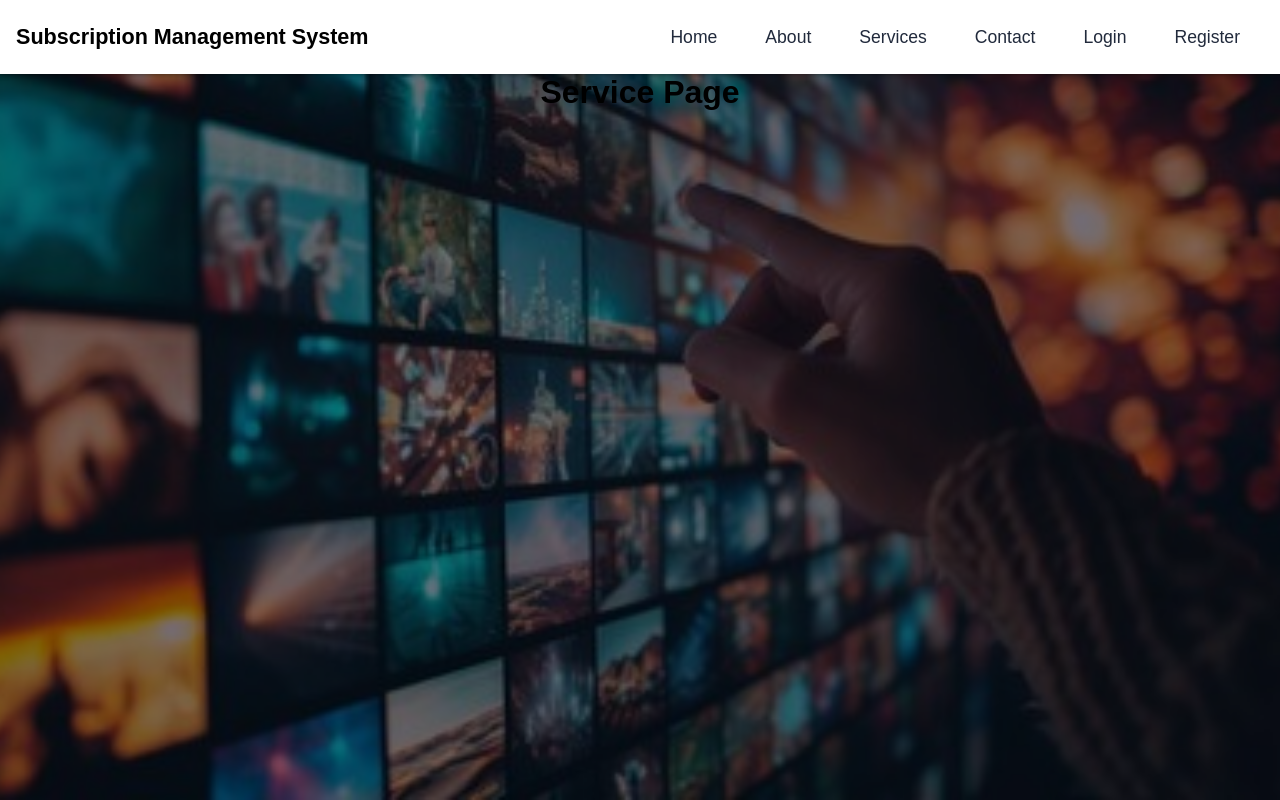
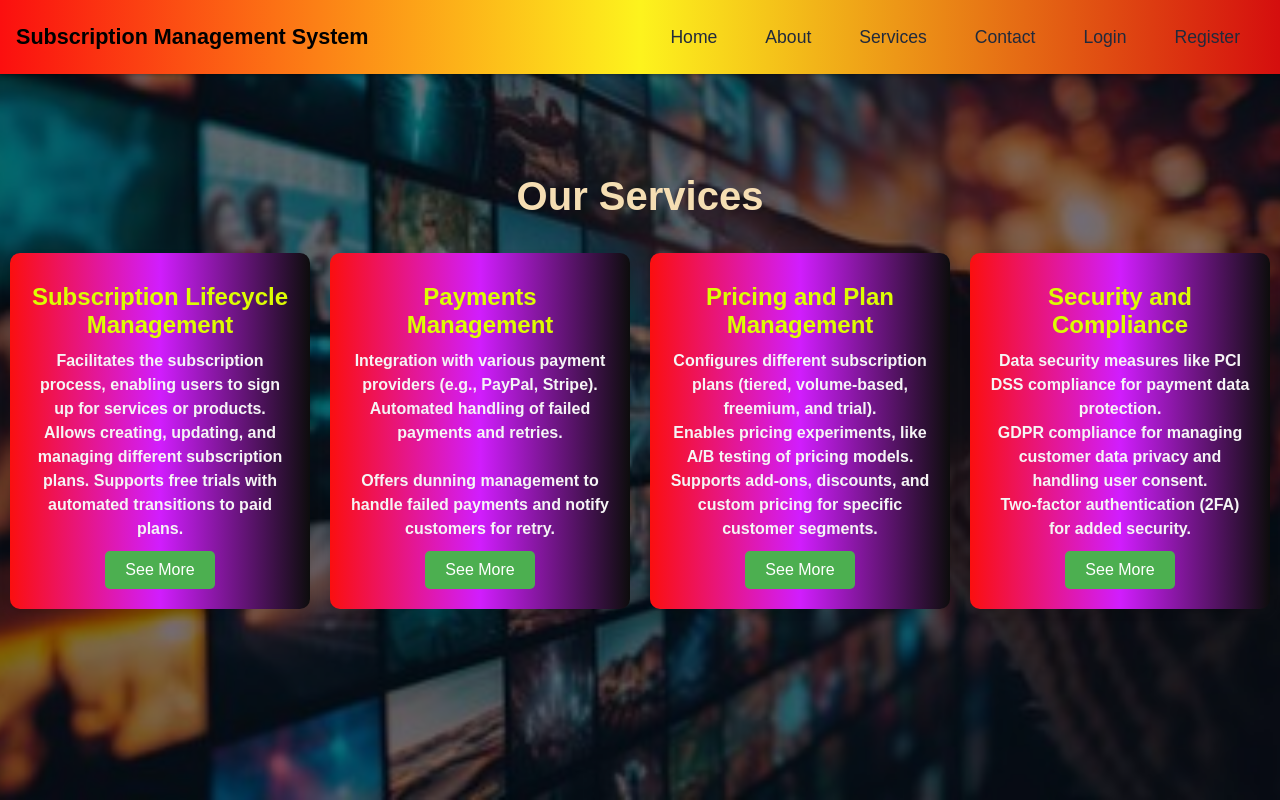
Before and after one commit to MistryMeet23/Subscription-Management-System, a React (Vite) app in the folder SubMaster Frontend/submaster/: page /Services in a window 1280 px wide. Built offline with nearby package versions, Linux system fonts and the light colour scheme.

Commit message:
ui design

```diff
--- a/SubMaster Frontend/submaster/src/Components/About.jsx
+++ b/SubMaster Frontend/submaster/src/Components/About.jsx
@@ -6,7 +6,7 @@ function About() {
     <>
       <Navbar />
       <div className='header'>
-        <h1 style={{ color: "white" }}>About Page</h1>
+        <h1 style={{ color: "wheat" }}>About Page</h1>
       </div>
 
       <p style={{ marginTop: "50px", color: "burlywood", fontSize: "1.2rem", fontWeight: "bold", textAlign: "center" }}>
--- a/SubMaster Frontend/submaster/src/Components/Contact.jsx
+++ b/SubMaster Frontend/submaster/src/Components/Contact.jsx
@@ -1,16 +1,55 @@
-import React from 'react'
-import Navbar from './Navbar'
+import React from 'react';
+import Navbar from './Navbar';
 
 function Contact() {
   return (
     <>
-    <Navbar />
-    <center>
-
-    <h1>Contact Page</h1>
-    </center>
+      <Navbar />
+      <center>
+        <h1 style={{ color: "wheat", marginTop: "20px" }}>Contact Page</h1>
+        <div style={{ display: 'flex', justifyContent: 'center', marginTop: '20px' }}>
+          <div style={{ width: '50%', height: '500px', marginRight: '0.5px' }}>
+            <iframe
+              title="Google Map"
+              src="https://www.google.com/maps/embed?pb=!1m18!1m12!1m3!1d15687059.314462785!2d73.72247860399697!3d20.594588613472155!2m3!1f0!2f0!3f0!3m2!1i1024!2i768!4f13.1!3m3!1m2!1s0x0%3A0x0!2zMjDCsDM1JzM5LjgiTiA3M8KwNDMnMjkuOSJF!5e0!3m2!1sen!2sin!4v1632190634374!5m2!1sen!2sin"
+              width="100%"
+              height="100%"
+              style={{ border: 0 }}
+              allowFullScreen=""
+              loading="lazy"
+            ></iframe>
+          </div>
+          <div style={{ width: '40%', padding: '20px', backgroundColor: '#f5f5f5', borderRadius: '0px' }}>
+            <form>
+              <div style={{ marginBottom: '10px' }}>
+                <label style={{marginRight: "480px"}}>First Name:-</label>
+                <input type="text" name="firstname" placeholder='Enter Your First Name' style={{ width: '100%', padding: '8px', marginTop: '5px' }} />
+              </div>
+              <div style={{ marginBottom: '10px' }}>
+                <label style={{marginRight: "480px"}}>Last Name:-</label>
+                <input type="text" name="lastname" placeholder='Enter Your Last Name' style={{ width: '100%', padding: '8px', marginTop: '5px' }} />
+              </div>
+              <div style={{ marginBottom: '10px' }}>
+                <label style={{marginRight: "520px"}}>Email:-</label>
+                <input type="email" name="email" placeholder='Enter Your Email' style={{ width: '100%', padding: '8px', marginTop: '5px' }} />
+              </div>
+              <div style={{ marginBottom: '10px' }}>
+                <label style={{marginRight: "450px"}}>Phone Number:-</label>
+                <input type="tel" name="phonenumber" placeholder='Enter Your Phone Number' style={{ width: '100%', padding: '8px', marginTop: '5px' }} />
+              </div>
+              <div style={{ marginBottom: '10px' }}>
+                <label style={{marginRight: "490px"}}>Message:-</label>
+                <textarea name="message" rows="4" placeholder='Enter Your Message' style={{ width: '100%', padding: '8px', marginTop: '5px' }}></textarea>
+              </div>
+              <button type="submit" style={{ padding: '10px 20px', backgroundColor: '#4CAF50', color: 'white', border: 'none', borderRadius: '4px', cursor: 'pointer' }}>
+                Submit
+              </button>
+            </form>
+          </div>
+        </div>
+      </center>
     </>
-  )
+  );
 }
 
-export default Contact
+export default Contact;
--- /dev/null
+++ b/SubMaster Frontend/submaster/src/Components/Services.css
@@ -0,0 +1,66 @@
+h1 {
+    font-size: 2.5rem;
+    color: #333;
+    margin-bottom: 1rem;
+}
+
+.row {
+    display: flex;
+    justify-content: center;
+    gap: 20px;
+    flex-wrap: wrap;
+}
+
+.box {
+    width: 300px;
+    background: rgb(251, 15, 15);
+    background: linear-gradient(90deg, rgba(251, 15, 15, 1) 0%, rgba(209, 29, 253, 1) 50%, rgba(13, 13, 13, 1) 100%);
+    border-radius: 10px;
+    box-shadow: 0 4px 8px rgba(0, 0, 0, 0.1);
+    padding: 20px;
+    text-align: center;
+    transition: transform 0.3s;
+    cursor: pointer;
+}
+
+.box:hover {
+    transform: translateY(-10px);
+}
+
+
+/* Heading for service title */
+
+.box h3 {
+    font-size: 1.5rem;
+    color: rgb(220, 253, 2);
+    margin: 10px 0;
+}
+
+
+/* Paragraph style */
+
+.box p {
+    font-size: 1rem;
+    color: whitesmoke;
+    font-weight: bold;
+    line-height: 1.5;
+}
+
+
+/* Button styling */
+
+.btn {
+    background-color: #4CAF50;
+    color: white;
+    padding: 10px 20px;
+    border: none;
+    border-radius: 5px;
+    font-size: 1rem;
+    cursor: pointer;
+    transition: background-color 0.3s;
+    margin-top: 10px;
+}
+
+.btn:hover {
+    background-color: #45a049;
+}
--- a/SubMaster Frontend/submaster/src/Components/Services.jsx
+++ b/SubMaster Frontend/submaster/src/Components/Services.jsx
@@ -1,13 +1,50 @@
 import React from 'react'
 import Navbar from './Navbar'
+import "./Services.css"
 
 function Services() {
   return (
     <>
     <Navbar />
     <center>
+    <h1 style={{marginTop:"100px", color:"wheat"}}>Our Services</h1><br/>
+    <div className='row'>
+      <div className='box'>
+        <h3>Subscription Lifecycle Management</h3>
+        <p>Facilitates the subscription process, enabling users to sign up for services or products.<br/>
+           Allows creating, updating, and managing different subscription <br/> plans.
+           Supports free trials with automated transitions to paid plans.
+        </p>
+        <button className='btn'>See More</button>
+      </div>
 
-    <h1>Service Page</h1>
+      <div className='box'>
+        <h3>Payments Management</h3>
+        <p>Integration with various payment providers (e.g., PayPal, Stripe).<br/>
+        Automated handling of failed payments and retries.<br/><br/>
+        Offers dunning management to handle failed payments and notify customers for retry.
+        </p>
+        <button className='btn'>See More</button>
+      </div>
+
+      <div className='box'>
+        <h3>Pricing and Plan Management</h3>
+        <p>Configures different subscription plans (tiered, volume-based, freemium, and trial).<br/>
+        Enables pricing experiments, like A/B testing of pricing models.<br/>
+        Supports add-ons, discounts, and custom pricing for specific customer segments.
+        </p>
+        <button className='btn'>See More</button>
+      </div>
+
+      <div className='box'>
+        <h3>Security and Compliance</h3>
+        <p>Data security measures like PCI DSS compliance for payment data protection.<br/>
+        GDPR compliance for managing customer data privacy and handling user consent.<br/>
+        Two-factor authentication (2FA) for added security.
+        </p>
+        <button className='btn'>See More</button>
+      </div>
+    </div>
     </center>
     </>
   )
--- a/SubMaster Frontend/submaster/src/index.css
+++ b/SubMaster Frontend/submaster/src/index.css
@@ -26,7 +26,8 @@ a {
 }
 
 header {
-    background: #fff;
+    background: rgb(251, 15, 15);
+    background: linear-gradient(90deg, rgba(251, 15, 15, 1) 0%, rgba(253, 243, 29, 1) 50%, rgb(213, 14, 14) 100%);
     box-shadow: 0 0 5px rgba(0, 0, 0, 0.5);
     padding: 15px 0;
 }
@@ -115,7 +116,7 @@ button.logout.fade-out {
 
 .imgslider {
     width: 100%;
-    height: 656px;
+    height: 655px;
     background-image: url("./Components/assets/image.png");
     background-size: 100% 100%;
     box-shadow: rgba(149, 157, 165, 0.2) 0px 8px 24px;
```
Also changed, not shown: SubMaster Frontend/submaster/src/Components/Contact.css (added), 2 other files (tests, documents, lock files or other folders).
